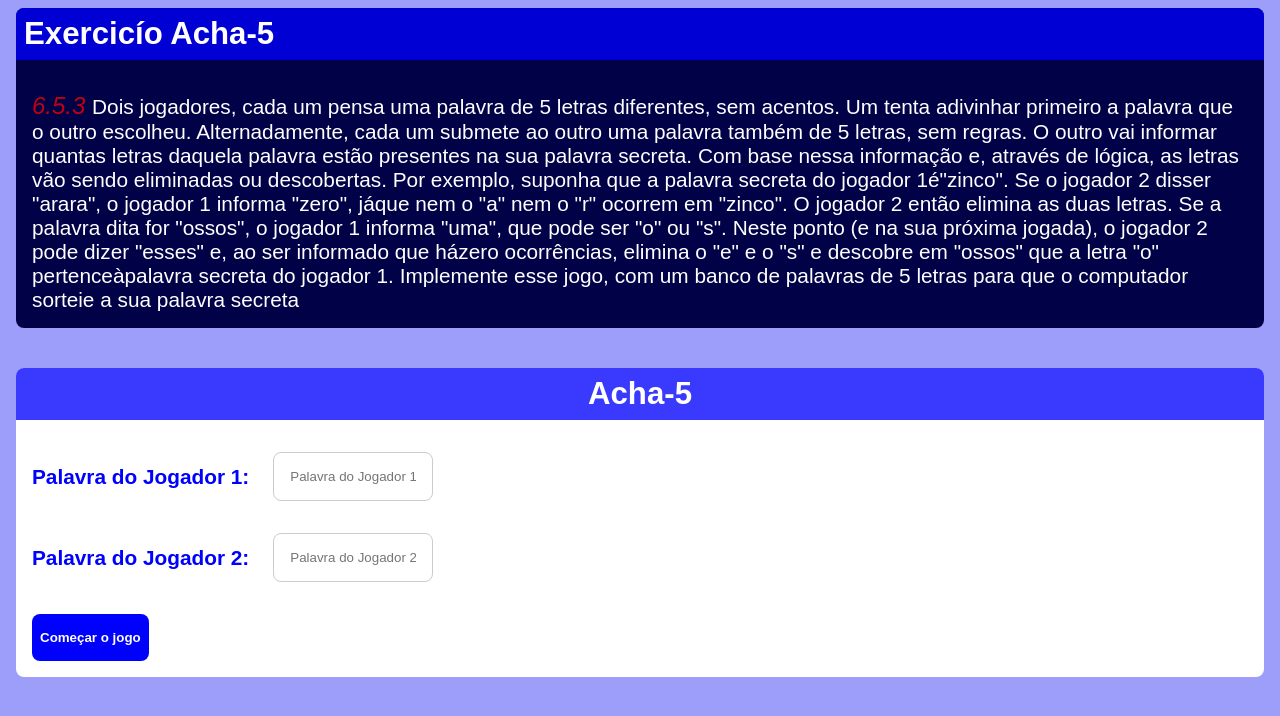
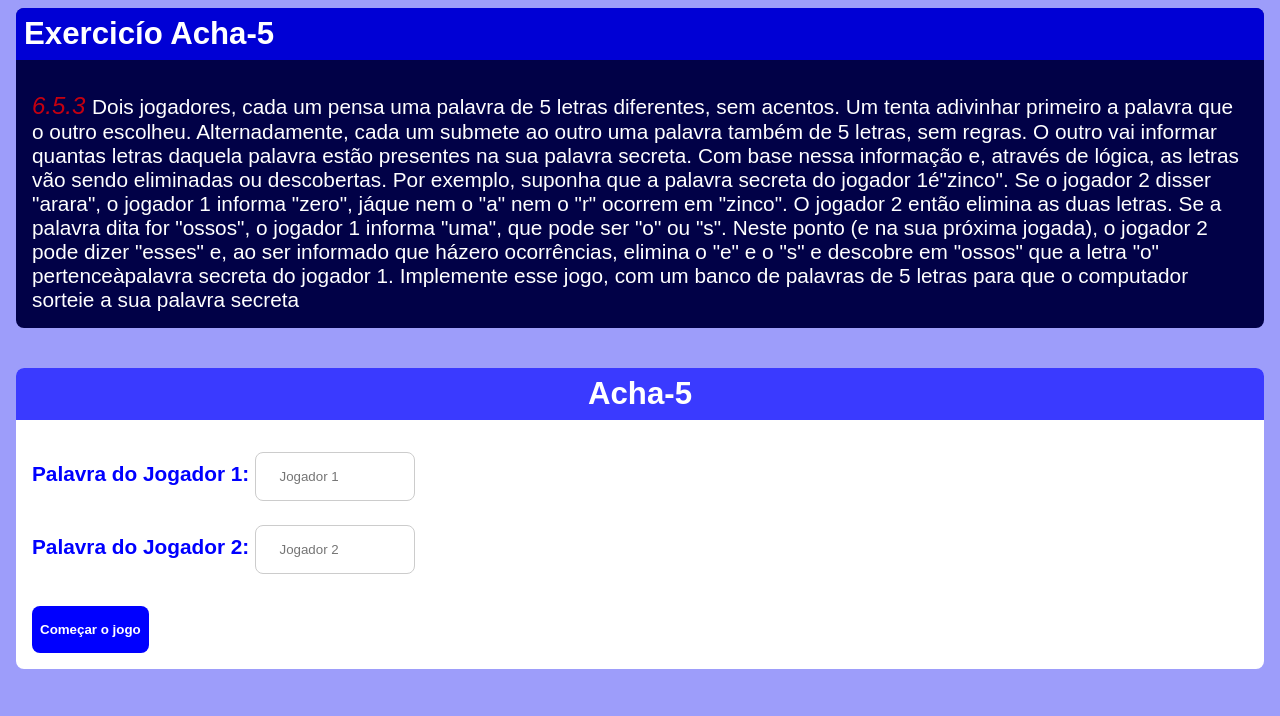
Before and after one commit to pascoalkahamba/project_acha5, a React (Vite) app: page / in a window 1280 px wide. Shown: the top 716 px of the page. Built offline with nearby package versions, Linux system fonts and the light colour scheme.

Commit message:
I created the value state to obtain the values of the fields

```diff
--- a/src/Components/Button.tsx
+++ b/src/Components/Button.tsx
@@ -2,9 +2,10 @@ import { GeneralButton } from "../MyStyles";
 
 type Parameter = {
   buttonName: string;
+  onClick: () => void;
 };
-const Button = ({ buttonName }: Parameter) => {
-  return <GeneralButton>{buttonName}</GeneralButton>;
+const Button = ({ buttonName, onClick }: Parameter) => {
+  return <GeneralButton onClick={onClick}>{buttonName}</GeneralButton>;
 };
 
 export default Button;
--- a/src/Components/Home.tsx
+++ b/src/Components/Home.tsx
@@ -1,8 +1,13 @@
 import Button from "./Button";
 import Input from "./Input";
 import { Section } from "../StylesHome";
+import { useState } from "react";
 
 const Home = () => {
+  const [value, setValue] = useState({ jogador1: "", jogador2: "" });
+  const validate = () => {
+    console.log(value);
+  };
   return (
     <Section>
       <div className="content">
@@ -29,9 +34,9 @@ const Home = () => {
       <div className="form">
         <h1 className="center">Acha-5</h1>
         <div className="inputs">
-          <Input title="Palavra do Jogador 1" label="Palavra do Jogador 1: " />
-          <Input title="Palavra do Jogador 2" label="Palavra do Jogador 2: " />
-          <Button buttonName="Começar o jogo" />
+          <Input value={value} setValue={setValue} />
+
+          <Button onClick={() => validate()} buttonName="Começar o jogo" />
         </div>
       </div>
     </Section>
--- a/src/Components/Input.tsx
+++ b/src/Components/Input.tsx
@@ -1,14 +1,43 @@
 import { Form } from "../MyStyles";
+
 type Parameters = {
-  title: string;
-  label: string;
+  setValue: Function;
+  value: {
+    jogador1: string;
+    jogador2: string;
+  };
 };
-
-const Input = ({ title, label }: Parameters) => {
+interface InputType {
+  target: HTMLInputElement;
+}
+const Input = ({ value, setValue }: Parameters) => {
+  const handleChange = ({ target }: InputType) => {
+    setValue({ ...value, [target.id]: target.value });
+  };
   return (
     <Form>
-      <label htmlFor="name">{label}</label>
-      <input type="text" placeholder={title} id="name" />
+      <div>
+        <label htmlFor="jogador1">Palavra do Jogador 1: </label>
+        <input
+          type="text"
+          maxLength={5}
+          value={value.jogador1}
+          placeholder="  Jogador 1"
+          id="jogador1"
+          onChange={handleChange}
+        />
+      </div>
+      <div>
+        <label htmlFor="jogador2">Palavra do Jogador 2: </label>
+        <input
+          type="text"
+          maxLength={5}
+          value={value.jogador2}
+          placeholder="  Jogador 2"
+          id="jogador2"
+          onChange={handleChange}
+        />
+      </div>
     </Form>
   );
 };
--- a/src/MyStyles.tsx
+++ b/src/MyStyles.tsx
@@ -35,8 +35,8 @@ export const GeneralButton = styled.button`
 
 export const Form = styled.form`
   display: flex;
+  flex-direction: column;
   gap: 1.5rem;
-  align-items: center;
   margin-bottom: 2rem;
 
   label {
```
